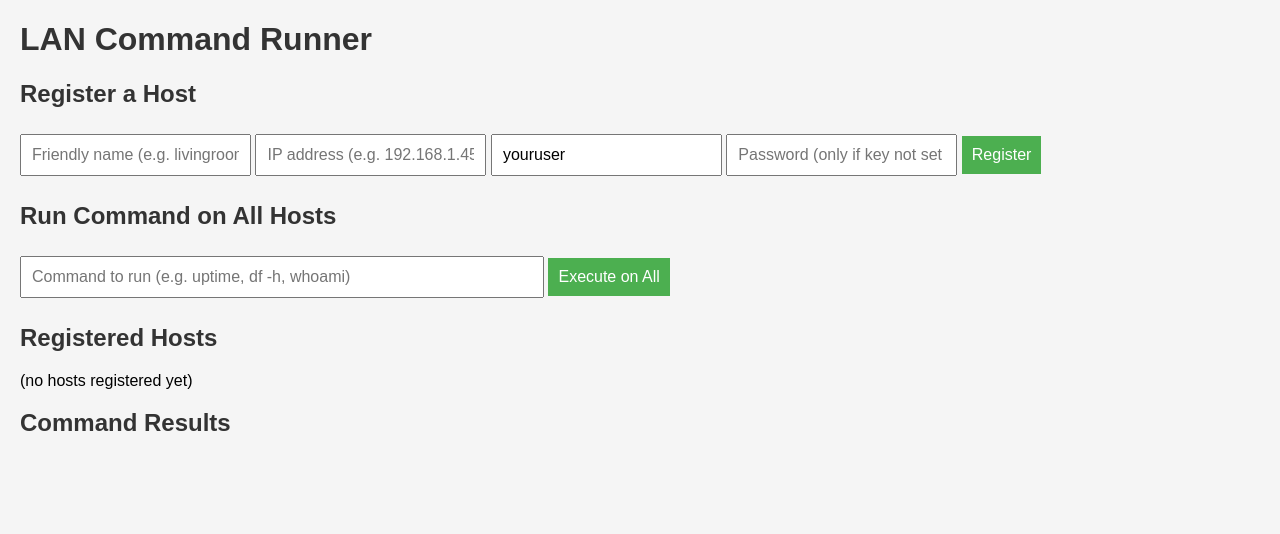
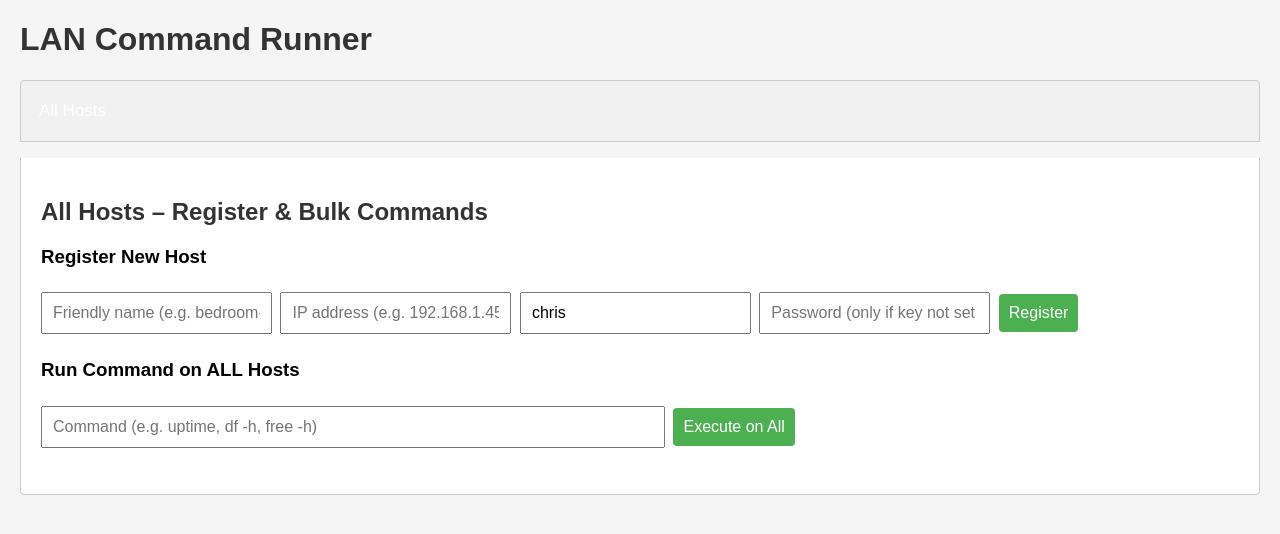
Before and after one commit to C-Segroves/ssh_comand, a Flask app: page / in a window 1280 px wide. Shown: the top 534 px of the page. Run offline with Flask 3, Linux system fonts and the light colour scheme; data that the repository does not hold is empty; some libraries are stand-ins or nearby versions.

Commit message:
added tabs for individual units.

```diff
--- a/app.py
+++ b/app.py
@@ -1,4 +1,4 @@
-# app.py  (updated - non-interactive version)
+# app.py
 from flask import Flask, request, render_template, jsonify
 from flask_socketio import SocketIO, emit
 import paramiko
@@ -10,13 +10,12 @@ app = Flask(__name__)
 socketio = SocketIO(app)
 
 # In-memory storage for registered hosts
-hosts = {}
+hosts = {}  # name → {'ip': str, 'username': str, 'client': SSHClient}
 
-# ────────────────────────────────────────────────
-# SSH key loading — now non-interactive
-# ────────────────────────────────────────────────
+# Load SSH private key once at startup (non-interactive via env vars or mounted file)
+print("\n=== LAN Command Server - SSH Key Setup ===")
 PRIVATE_KEY = None
-KEY_PASSPHRASE = os.getenv("SSH_KEY_PASSPHRASE")   # optional env var
+KEY_PASSPHRASE = os.getenv("SSH_KEY_PASSPHRASE")
 
 key_path = os.getenv("SSH_PRIVATE_KEY_PATH", "/root/.ssh/id_rsa")
 
@@ -29,12 +28,10 @@ if os.path.isfile(key_path):
         print(f"Loaded SSH private key from {key_path}")
     except paramiko.PasswordRequiredException:
         print("Error: Private key requires passphrase, but SSH_KEY_PASSPHRASE env var is empty or missing.")
-        PRIVATE_KEY = None
     except Exception as e:
         print(f"Failed to load private key: {e}")
-        PRIVATE_KEY = None
 else:
-    print(f"No private key found at {key_path} — will require password on registration")
+    print(f"No private key found at {key_path} — password fallback will be required during registration")
 
 @app.route('/')
 def index():
@@ -71,7 +68,7 @@ def register():
         elif password:
             connect_args['password'] = password
         else:
-            return jsonify({'error': 'No auth method: load key or provide password'}), 400
+            return jsonify({'error': 'No authentication method available (provide password or load SSH key)'}), 400
 
         client.connect(**connect_args)
         hosts[name] = {
@@ -79,7 +76,7 @@ def register():
             'username': username,
             'client': client,
         }
-        return jsonify({'message': f"Registered '{name}' using {auth_used} auth"})
+        return jsonify({'message': f"Successfully registered '{name}' using {auth_used} authentication"})
     except Exception as e:
         return jsonify({'error': str(e)}), 400
 
@@ -90,6 +87,8 @@ def get_hosts():
 @socketio.on('execute_command')
 def execute_command(data):
     command = data.get('command')
+    target = data.get('target', 'all')  # 'all' or specific hostname
+
     if not command:
         emit('command_results', {'error': 'No command provided'})
         return
@@ -112,14 +111,20 @@ def execute_command(data):
                 'error': str(e)
             }
 
-    threads = []
-    for hostname, host_data in hosts.items():
-        t = threading.Thread(target=run_on_host, args=(hostname, host_data))
-        t.start()
-        threads.append(t)
-
-    for t in threads:
-        t.join()
+    if target == 'all':
+        threads = []
+        for hostname, host_data in hosts.items():
+            t = threading.Thread(target=run_on_host, args=(hostname, host_data))
+            t.start()
+            threads.append(t)
+        for t in threads:
+            t.join()
+        results['_meta'] = {'target': 'all'}
+    else:
+        if target in hosts:
+            run_on_host(target, hosts[target])
+        else:
+            results[target] = {'error': 'Host not found'}
 
     emit('command_results', results, broadcast=True)
 
--- a/templates/index.html
+++ b/templates/index.html
@@ -14,7 +14,7 @@
         h1, h2 { color: #333; }
         input, button {
             padding: 10px;
-            margin: 6px 0;
+            margin: 6px 4px 6px 0;
             font-size: 16px;
         }
         button {
@@ -22,57 +22,150 @@
             color: white;
             border: none;
             cursor: pointer;
+            border-radius: 4px;
         }
         button:hover { background: #45a049; }
-        #hosts-list, #results {
-            margin-top: 20px;
+
+        /* Tabs */
+        .tab {
+            overflow: hidden;
+            border: 1px solid #ccc;
+            background-color: #f1f1f1;
+            margin-bottom: 16px;
+            border-radius: 4px 4px 0 0;
         }
+        .tab button {
+            background-color: inherit;
+            float: left;
+            border: none;
+            outline: none;
+            cursor: pointer;
+            padding: 14px 18px;
+            transition: 0.3s;
+            font-size: 17px;
+        }
+        .tab button:hover { background-color: #ddd; }
+        .tab button.active { background-color: #ccc; }
+
+        .tabcontent {
+            display: none;
+            padding: 20px;
+            border: 1px solid #ccc;
+            border-top: none;
+            background: white;
+            border-radius: 0 0 4px 4px;
+        }
+
         .host-box {
-            background: white;
+            background: #f9f9f9;
             border: 1px solid #ddd;
             border-radius: 6px;
-            padding: 12px;
-            margin: 12px;
-            width: 340px;
-            display: inline-block;
-            vertical-align: top;
-            box-shadow: 0 2px 5px rgba(0,0,0,0.1);
+            padding: 14px;
+            margin: 12px 0;
+            box-shadow: 0 2px 5px rgba(0,0,0,0.08);
         }
         pre {
             white-space: pre-wrap;
-            max-height: 240px;
+            max-height: 320px;
             overflow-y: auto;
             background: #f8f8f8;
-            padding: 10px;
+            padding: 12px;
             border-radius: 4px;
+            margin: 10px 0 0;
+            font-family: 'Courier New', Courier, monospace;
         }
-        .error { color: #c00; }
+        .error { color: #c00; font-weight: bold; }
+
+        #all-results, .single-result {
+            margin-top: 20px;
+        }
     </style>
 </head>
 <body>
 
 <h1>LAN Command Runner</h1>
 
-<h2>Register a Host</h2>
-<input id="name"     placeholder="Friendly name (e.g. livingroom-pc)" />
-<input id="ip"       placeholder="IP address (e.g. 192.168.1.45)" />
-<input id="username" placeholder="SSH username" value="youruser" />
-<input id="password" type="password" placeholder="Password (only if key not set up yet)" />
-<button onclick="registerHost()">Register</button>
+<div class="tab" id="tabs"></div>
 
-<h2>Run Command on All Hosts</h2>
-<input id="command" placeholder="Command to run (e.g. uptime, df -h, whoami)" style="width: 500px;" />
-<button onclick="runCommand()">Execute on All</button>
+<!-- All Hosts Tab Content -->
+<div id="all" class="tabcontent">
+    <h2>All Hosts – Register & Bulk Commands</h2>
 
-<h2>Registered Hosts</h2>
-<div id="hosts-list"></div>
+    <h3>Register New Host</h3>
+    <input id="name"     placeholder="Friendly name (e.g. bedroom-pc)" />
+    <input id="ip"       placeholder="IP address (e.g. 192.168.1.45)" />
+    <input id="username" placeholder="SSH username" value="chris" />
+    <input id="password" type="password" placeholder="Password (only if key not set up yet)" />
+    <button onclick="registerHost()">Register</button>
 
-<h2>Command Results</h2>
-<div id="results"></div>
+    <h3>Run Command on ALL Hosts</h3>
+    <input id="all-command" placeholder="Command (e.g. uptime, df -h, free -h)" style="width: 600px;" />
+    <button onclick="runOnAll()">Execute on All</button>
+
+    <div id="all-results"></div>
+</div>
 
 <script>
+// Tab switching
+function openTab(evt, tabName) {
+    var i, tabcontent, tablinks;
+    tabcontent = document.getElementsByClassName("tabcontent");
+    for (i = 0; i < tabcontent.length; i++) {
+        tabcontent[i].style.display = "none";
+    }
+    tablinks = document.getElementsByClassName("tablinks");
+    for (i = 0; i < tablinks.length; i++) {
+        tablinks[i].className = tablinks[i].className.replace(" active", "");
+    }
+    document.getElementById(tabName).style.display = "block";
+    if (evt) evt.currentTarget.className += " active";
+}
+
+// Refresh hosts and tabs
 const socket = io();
 
+function refreshHostsAndTabs() {
+    fetch('/hosts')
+        .then(r => r.json())
+        .then(hosts => {
+            const tabBar = document.getElementById('tabs');
+            tabBar.innerHTML = '';
+
+            // All tab
+            const allBtn = document.createElement('button');
+            allBtn.className = 'tablinks active';
+            allBtn.textContent = 'All Hosts';
+            allBtn.onclick = (e) => openTab(e, 'all');
+            tabBar.appendChild(allBtn);
+
+            // Per-host tabs
+            hosts.forEach(host => {
+                const btn = document.createElement('button');
+                btn.className = 'tablinks';
+                btn.textContent = host;
+                btn.onclick = (e) => openTab(e, `tab-${host}`);
+                tabBar.appendChild(btn);
+
+                // Create content div if missing
+                if (!document.getElementById(`tab-${host}`)) {
+                    const div = document.createElement('div');
+                    div.id = `tab-${host}`;
+                    div.className = 'tabcontent';
+                    div.innerHTML = `
+                        <h2>Host: ${host}</h2>
+                        <input id="cmd-${host}" placeholder="Command for ${host} only" style="width: 600px;" />
+                        <button onclick="runOnSingle('${host}')">Run on this host</button>
+                        <div id="result-${host}" class="single-result"></div>
+                    `;
+                    document.body.appendChild(div);
+                }
+            });
+
+            openTab(null, 'all');
+        });
+}
+
+// Register
 function registerHost() {
     const name     = document.getElementById('name').value.trim();
     const ip       = document.getElementById('ip').value.trim();
@@ -80,7 +173,7 @@ function registerHost() {
     const password = document.getElementById('password').value;
 
     if (!name || !ip || !username) {
-        alert("Please fill in name, IP, and username");
+        alert("Please fill name, IP and username");
         return;
     }
 
@@ -94,51 +187,58 @@ function registerHost() {
         if (data.error) alert("Error: " + data.error);
         else {
             alert(data.message);
-            loadHosts();
-            document.getElementById('password').value = ''; // clear password field
+            document.getElementById('password').value = '';
+            refreshHostsAndTabs();
         }
     })
     .catch(err => alert("Request failed: " + err));
 }
 
-function loadHosts() {
-    fetch('/hosts')
-        .then(r => r.json())
-        .then(hosts => {
-            const div = document.getElementById('hosts-list');
-            div.innerHTML = hosts.length ? hosts.map(h => `<div>${h}</div>`).join('') : '(no hosts registered yet)';
-        });
+// Run on all
+function runOnAll() {
+    const cmd = document.getElementById('all-command').value.trim();
+    if (!cmd) return alert("Enter a command");
+    socket.emit('execute_command', { command: cmd, target: 'all' });
 }
 
-function runCommand() {
-    const cmd = document.getElementById('command').value.trim();
-    if (!cmd) {
-        alert("Please enter a command");
-        return;
-    }
-    socket.emit('execute_command', { command: cmd });
+// Run on single
+function runOnSingle(host) {
+    const cmd = document.getElementById(`cmd-${host}`).value.trim();
+    if (!cmd) return alert("Enter a command for " + host);
+    socket.emit('execute_command', { command: cmd, target: host });
 }
 
+// Receive results
 socket.on('command_results', (results) => {
-    const container = document.getElementById('results');
-    container.innerHTML = '';
-
-    Object.entries(results).forEach(([name, data]) => {
-        const box = document.createElement('div');
-        box.className = 'host-box';
-        let content = `<strong>${name} (${data.ip})</strong><br><pre>`;
-
-        if (data.output) content += data.output + '\n';
-        if (data.error)  content += `<span class="error">Error: ${data.error}</span>\n`;
-
-        content += '</pre>';
-        box.innerHTML = content;
-        container.appendChild(box);
-    });
+    if (results._meta && results._meta.target === 'all') {
+        const container = document.getElementById('all-results');
+        container.innerHTML = '';
+        Object.entries(results).forEach(([name, data]) => {
+            if (name === '_meta') return;
+            const box = document.createElement('div');
+            box.className = 'host-box';
+            box.innerHTML = `<strong>${name} (${data.ip})</strong><pre>${data.output || ''}${data.error ? '\n<span class="error">Error: ' + data.error + '</span>' : ''}</pre>`;
+            container.appendChild(box);
+        });
+    } else {
+        Object.entries(results).forEach(([name, data]) => {
+            const container = document.getElementById(`result-${name}`);
+            if (container) {
+                container.innerHTML = '';
+                const box = document.createElement('div');
+                box.className = 'host-box';
+                box.innerHTML = `<strong>Result for ${name} (${data.ip})</strong><pre>${data.output || ''}${data.error ? '\n<span class="error">Error: ' + data.error + '</span>' : ''}</pre>`;
+                container.appendChild(box);
+            }
+        });
+    }
 });
 
-// Load hosts on page load
-window.onload = loadHosts;
+// Init
+window.onload = () => {
+    refreshHostsAndTabs();
+    openTab(null, 'all');
+};
 </script>
 
 </body>
```
